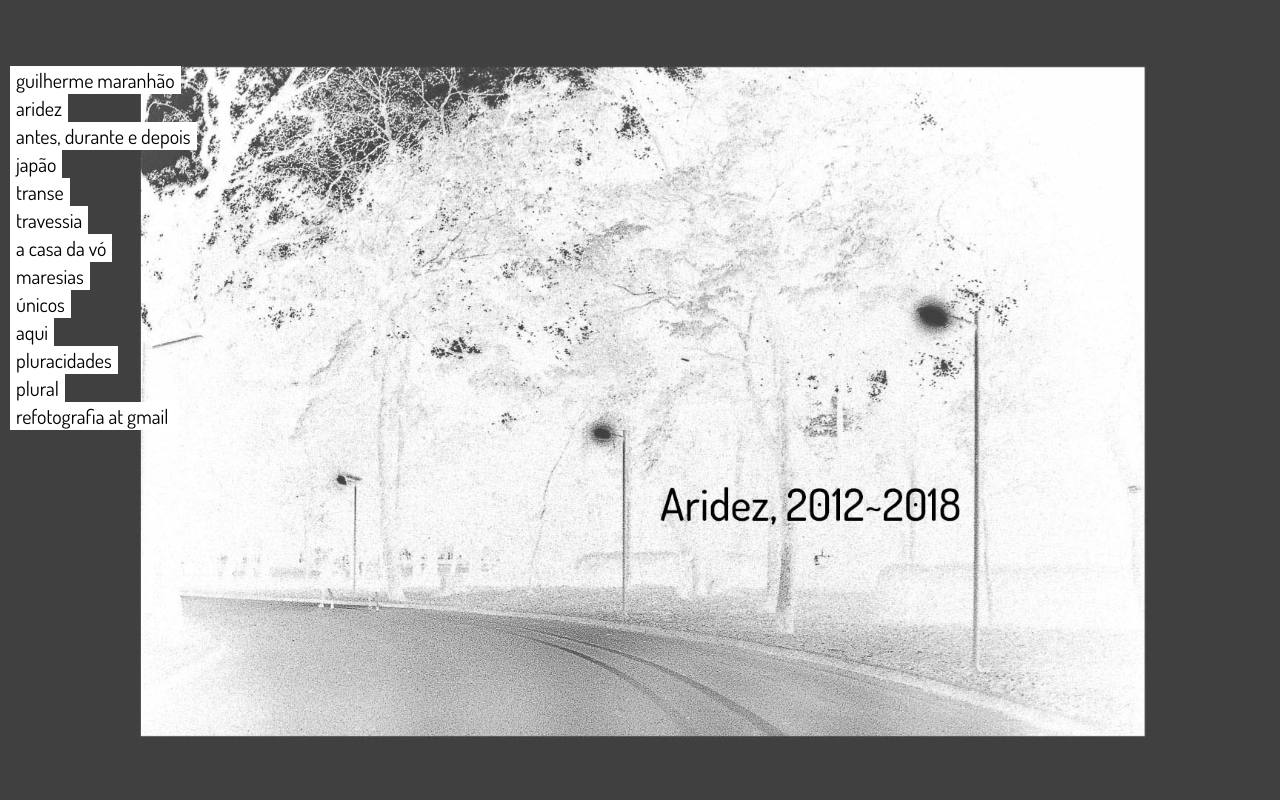
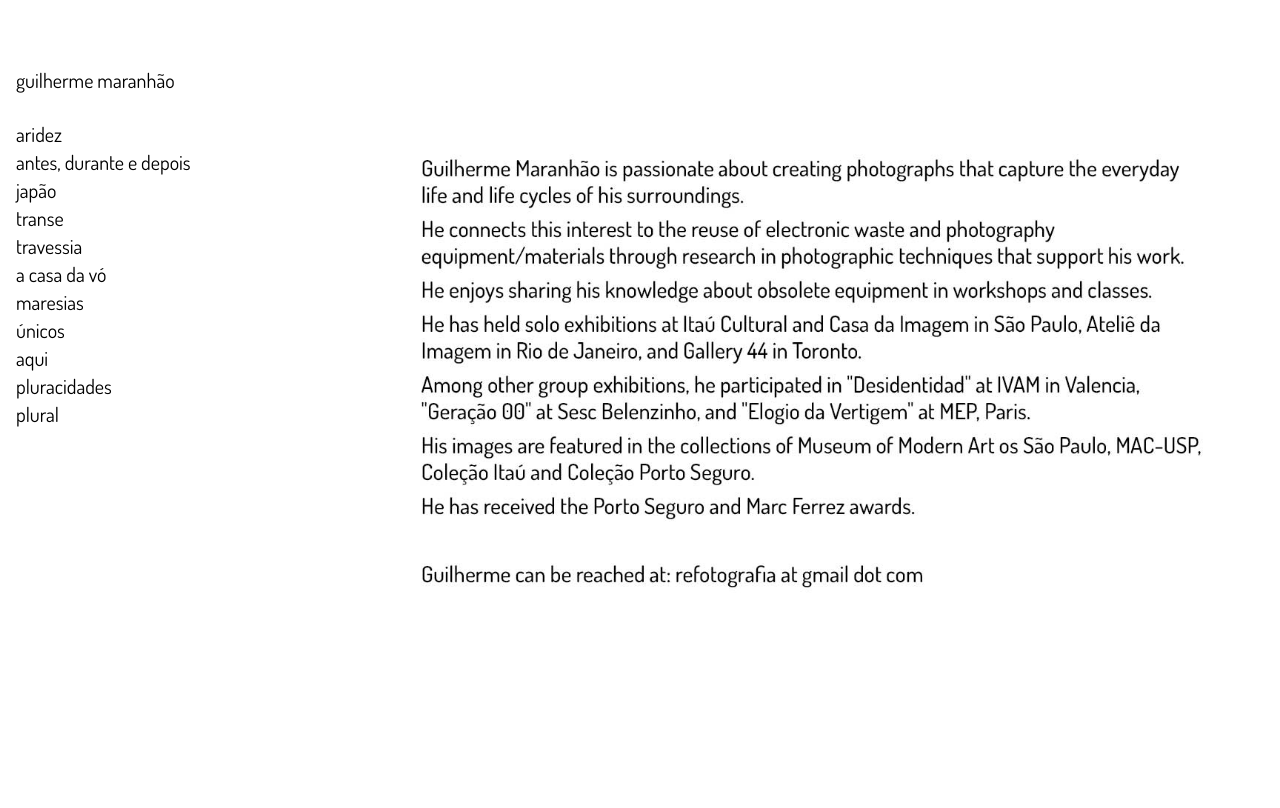
Before and after one commit to refotografia/portfolio2, a plain HTML site: page index.html in a window 1280 px wide. Both pictures are taken after a click on the button "guilherme maranhão". Drawn offline with Linux system fonts and the light colour scheme.

Commit message:
Button resizing, added Bio page, added Nav tip

```diff
--- a/index.html
+++ b/index.html
@@ -16,7 +16,8 @@
     <div class="image-container">
         </div>
     <div class="text-links">
-        <button class="skip">guilherme maranhão</button>
+        <button class="skip" id="gui">guilherme maranhão</button>
+        <br>
         <br><button class="skip" id="aridez">aridez</button>
         <br><button class="skip" id="antes">antes, durante e depois</button>
         <br><button class="skip" id="japao">japão</button>
@@ -28,7 +29,10 @@
         <br><button class="skip" id="aqui">aqui</button>
         <br><button class="skip" id="pluracidades">pluracidades</button>
         <br><button class="skip" id="plural">plural</button>
-        <br><button class="skip">refotografia at gmail</button>
+        <br>
+        <br>
+        <br>
+        <br><button class="skip" id="txt" style="color: orangered; font-weight: 600;">click center of image to change to the next one ••>> </button>
     </div>
     <button class="forward" id="next-button">Next</button>
     <script src="script.js"></script>
--- a/script.js
+++ b/script.js
@@ -11,6 +11,7 @@
 const aquiButton = document.getElementById('aqui');
 const pluracidadesButton = document.getElementById('pluracidades');
 const pluralButton = document.getElementById('plural');
+const guiButton = document.getElementById('gui');
 
 const images = [
     'img/folio1.jpg',
@@ -117,17 +118,21 @@
     'img/folio102.jpg',
     'img/folio103.jpg',
     'img/folio104.jpg',
-    'img/folio105.jpg'
+    'img/folio105.jpg',
+    'img/folio106.jpg'
 ];
 
 let currentIndex = 0;
+const changeText = document.getElementById('txt');
 
 function changeImage() {
+    changeText.textContent = "";
     currentIndex = (currentIndex + 1) % images.length;
     imageContainer.style.backgroundImage = `url(${images[currentIndex]})`;
 }
 
 function gotoImage(new_index) {
+    changeText.textContent = "";
     currentIndex = new_index;
     imageContainer.style.backgroundImage = `url(${images[currentIndex]})`;
 }
@@ -143,6 +148,7 @@
 aquiButton.addEventListener('click', () => gotoImage(83));
 pluracidadesButton.addEventListener('click', () => gotoImage(92));
 pluralButton.addEventListener('click', () => gotoImage(100));
+guiButton.addEventListener('click', () => gotoImage(105))
 nextButton.addEventListener('click', changeImage);
 
 // Initial image
--- a/styles.css
+++ b/styles.css
@@ -35,6 +35,7 @@
     text-align: left;
     border: none;
     background: white;
+    cursor: pointer;
 }
 
 .forward {
@@ -45,6 +46,6 @@
     background: rgba(0, 0, 0, 0);
     color: rgba(0, 0, 0, 0);
     border: none;
-    padding: 400px 400px;
+    padding: 20vh 20vw;
     cursor: pointer;
 }
```
Also changed, not shown: img/folio106.jpg (added), 1 other file.
